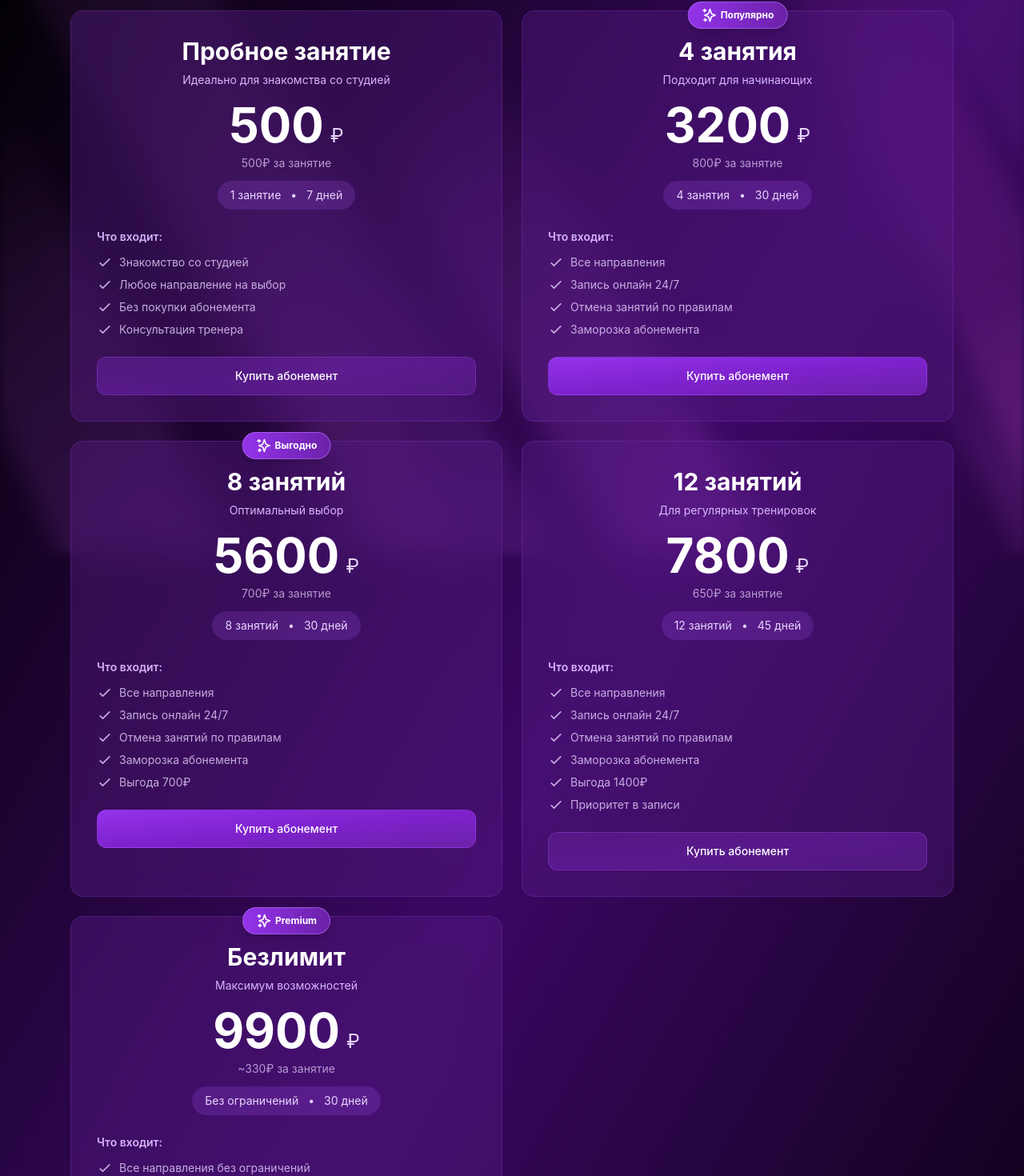
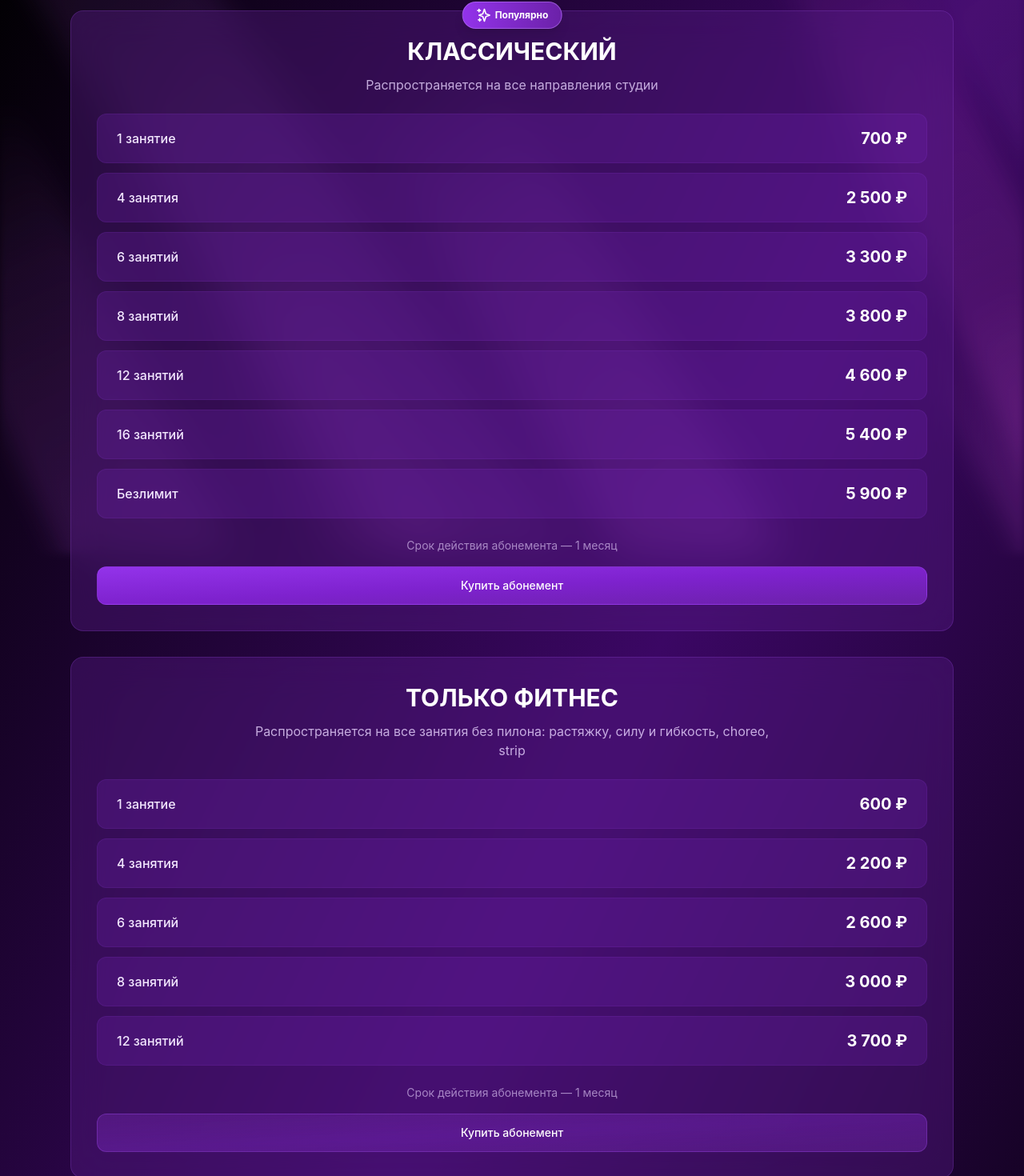
Before and after one commit to kazimovnikita0208-create/geometriyafront, a Next.js app: page /prices in a window 1280 px wide. Shown: the part 108-1578 px from the top of the page at 80% size. Built offline with nearby package versions, Linux system fonts and the light colour scheme.

Commit message:
feat: update prices page with new subscription categories

```diff
--- a/app/prices/page.tsx
+++ b/app/prices/page.tsx
@@ -30,107 +30,57 @@ const InfoIcon = () => (
 )
 
 // Абонементы с детальной информацией
-const subscriptions = [
+const subscriptionCategories = [
   {
-    id: 'trial',
-    name: 'Пробное занятие',
-    price: '500',
-    pricePerLesson: '500',
-    lessons: '1 занятие',
-    validity: '7 дней',
-    description: 'Идеально для знакомства со студией',
-    features: [
-      'Знакомство со студией',
-      'Любое направление на выбор',
-      'Без покупки абонемента',
-      'Консультация тренера'
-    ],
-    popular: false,
-    badge: null
+    id: 'classic',
+    title: 'КЛАССИЧЕСКИЙ',
+    subtitle: 'Распространяется на все направления студии',
+    popular: true,
+    badge: 'Популярно',
+    subscriptions: [
+      { lessons: '1 занятие', price: '700' },
+      { lessons: '4 занятия', price: '2 500' },
+      { lessons: '6 занятий', price: '3 300' },
+      { lessons: '8 занятий', price: '3 800' },
+      { lessons: '12 занятий', price: '4 600' },
+      { lessons: '16 занятий', price: '5 400' },
+      { lessons: 'Безлимит', price: '5 900' }
+    ]
   },
   {
-    id: 'small',
-    name: '4 занятия',
-    price: '3200',
-    pricePerLesson: '800',
-    lessons: '4 занятия',
-    validity: '30 дней',
-    description: 'Подходит для начинающих',
-    features: [
-      'Все направления',
-      'Запись онлайн 24/7',
-      'Отмена занятий по правилам',
-      'Заморозка абонемента'
-    ],
-    popular: true,
-    badge: 'Популярно'
+    id: 'fitness',
+    title: 'ТОЛЬКО ФИТНЕС',
+    subtitle: 'Распространяется на все занятия без пилона: растяжку, силу и гибкость, choreo, strip',
+    popular: false,
+    badge: null,
+    subscriptions: [
+      { lessons: '1 занятие', price: '600' },
+      { lessons: '4 занятия', price: '2 200' },
+      { lessons: '6 занятий', price: '2 600' },
+      { lessons: '8 занятий', price: '3 000' },
+      { lessons: '12 занятий', price: '3 700' }
+    ]
   },
   {
-    id: 'medium',
-    name: '8 занятий',
-    price: '5600',
-    pricePerLesson: '700',
-    lessons: '8 занятий',
-    validity: '30 дней',
-    description: 'Оптимальный выбор',
-    features: [
-      'Все направления',
-      'Запись онлайн 24/7',
-      'Отмена занятий по правилам',
-      'Заморозка абонемента',
-      'Выгода 700₽'
-    ],
-    popular: true,
-    badge: 'Выгодно'
-  },
-  {
-    id: 'large',
-    name: '12 занятий',
-    price: '7800',
-    pricePerLesson: '650',
-    lessons: '12 занятий',
-    validity: '45 дней',
-    description: 'Для регулярных тренировок',
-    features: [
-      'Все направления',
-      'Запись онлайн 24/7',
-      'Отмена занятий по правилам',
-      'Заморозка абонемента',
-      'Выгода 1400₽',
-      'Приоритет в записи'
-    ],
+    id: 'combo',
+    title: 'КОМБО-АБОНЕМЕНТ',
+    subtitle: 'Лимитированное количество занятий с пилоном и без',
     popular: false,
-    badge: null
-  },
-  {
-    id: 'unlimited',
-    name: 'Безлимит',
-    price: '9900',
-    pricePerLesson: '~330',
-    lessons: 'Без ограничений',
-    validity: '30 дней',
-    description: 'Максимум возможностей',
-    features: [
-      'Все направления без ограничений',
-      'Приоритетная запись',
-      'Отмена в любое время',
-      'Индивидуальный подход',
-      'Максимальная выгода',
-      'Скидки на дополнительные услуги'
-    ],
-    popular: false,
-    badge: 'Premium'
+    badge: 'Выгодно',
+    subscriptions: [
+      { lessons: '2 любых занятия на пилоне и 2 — без', price: '2 300' },
+      { lessons: '4 любых занятия на пилоне и 4 — без', price: '3 500' },
+      { lessons: '8 любых занятий на пилоне и 4 — без', price: '4 300' }
+    ]
   }
 ]
 
 // Условия
 const terms = [
-  'Абонемент действует с момента первого посещения',
-  'Можно посещать любые направления',
-  'Возможна заморозка абонемента (по договоренности)',
-  'Отмена вечерних занятий - не позднее чем за 4 часа',
-  'Отмена дневных занятий (10:00-15:00) - до 21:00 предыдущего дня',
-  'Абонемент не подлежит возврату после активации'
+  'Срок действия абонемента — 1 месяц',
+  'Отмена или перенос вечернего занятия возможны не позднее, чем за 4 часа до начала',
+  'Отмена или перенос утреннего или дневного занятия — до 21:00 предшествующего дня',
+  'Абонемент действует с момента первого посещения'
 ]
 
 export default function PricesPage() {
@@ -168,71 +118,58 @@ export default function PricesPage() {
         {/* Content */}
         <div className="max-w-6xl mx-auto px-4 sm:px-6 py-6 sm:py-8">
 
-          {/* Абонементы Grid */}
-          <div className="grid grid-cols-1 lg:grid-cols-2 gap-6 mb-12">
-            {subscriptions.map((sub) => (
+          {/* Абонементы по категориям */}
+          <div className="space-y-8 mb-12">
+            {subscriptionCategories.map((category) => (
               <div
-                key={sub.id}
+                key={category.id}
                 className="bg-purple-900/40 backdrop-blur-xl rounded-2xl border border-purple-500/20 p-4 sm:p-6 md:p-8 hover:border-purple-400/40 transition-colors relative"
               >
                 {/* Badge */}
-                {sub.badge && (
+                {category.badge && (
                   <div className="absolute -top-3 left-1/2 transform -translate-x-1/2">
                     <span className="inline-flex items-center gap-1 px-4 py-1.5 rounded-full bg-gradient-to-r from-purple-600 to-purple-800 text-white text-xs font-bold border border-purple-400/50 shadow-lg">
                       <SparklesIcon />
-                      {sub.badge}
+                      {category.badge}
                     </span>
                   </div>
                 )}
 
-                {/* Header */}
+                {/* Заголовок категории */}
                 <div className="text-center mb-6">
-                  <h3 className="text-xl sm:text-2xl md:text-3xl font-bold text-white mb-2">
-                    {sub.name}
-                  </h3>
-                  <p className="text-purple-300 text-xs sm:text-sm mb-4">
-                    {sub.description}
+                  <h2 className="text-2xl sm:text-3xl font-bold text-white mb-3">
+                    {category.title}
+                  </h2>
+                  <p className="text-purple-200/80 text-sm sm:text-base max-w-2xl mx-auto">
+                    {category.subtitle}
                   </p>
-
-                  {/* Price */}
-                  <div className="mb-2">
-                    <span className="text-4xl sm:text-5xl md:text-6xl font-bold text-white">
-                      {sub.price}
-                    </span>
-                    <span className="text-xl sm:text-2xl text-purple-200 ml-2">₽</span>
-                  </div>
-
-                  {/* Price per lesson */}
-                  <div className="text-xs sm:text-sm text-purple-200/70 mb-3">
-                    {sub.pricePerLesson}₽ за занятие
-                  </div>
-
-                  {/* Details */}
-                  <div className="inline-flex items-center gap-2 sm:gap-3 px-3 sm:px-4 py-1.5 sm:py-2 rounded-full bg-purple-500/20 text-purple-200 text-xs sm:text-sm">
-                    <span>{sub.lessons}</span>
-                    <span>•</span>
-                    <span>{sub.validity}</span>
-                  </div>
                 </div>
 
-                {/* Features */}
-                <div className="mb-6">
-                  <h4 className="text-sm font-semibold text-purple-300 mb-3">
-                    Что входит:
-                  </h4>
-                  <ul className="space-y-2">
-                    {sub.features.map((feature, idx) => (
-                      <li key={idx} className="flex items-start gap-2 text-purple-200/80 text-sm">
-                        <CheckIcon />
-                        <span>{feature}</span>
-                      </li>
-                    ))}
-                  </ul>
+                {/* Таблица цен */}
+                <div className="space-y-3 mb-6">
+                  {category.subscriptions.map((sub, idx) => (
+                    <div
+                      key={idx}
+                      className="flex items-center justify-between px-4 sm:px-6 py-3 sm:py-4 rounded-xl bg-purple-800/30 border border-purple-500/10 hover:border-purple-400/30 transition-colors"
+                    >
+                      <span className="text-purple-100 text-sm sm:text-base font-medium">
+                        {sub.lessons}
+                      </span>
+                      <span className="text-white text-lg sm:text-xl font-bold">
+                        {sub.price} ₽
+                      </span>
+                    </div>
+                  ))}
+                </div>
+
+                {/* Дополнительная информация */}
+                <div className="text-center text-xs sm:text-sm text-purple-200/60 mb-4">
+                  Срок действия абонемента — 1 месяц
                 </div>
 
                 {/* Action */}
                 <Button
-                  variant={sub.popular ? "default" : "secondary"}
+                  variant={category.popular ? "default" : "secondary"}
                   className="w-full"
                   onClick={() => router.push('/schedule')}
                 >
```
